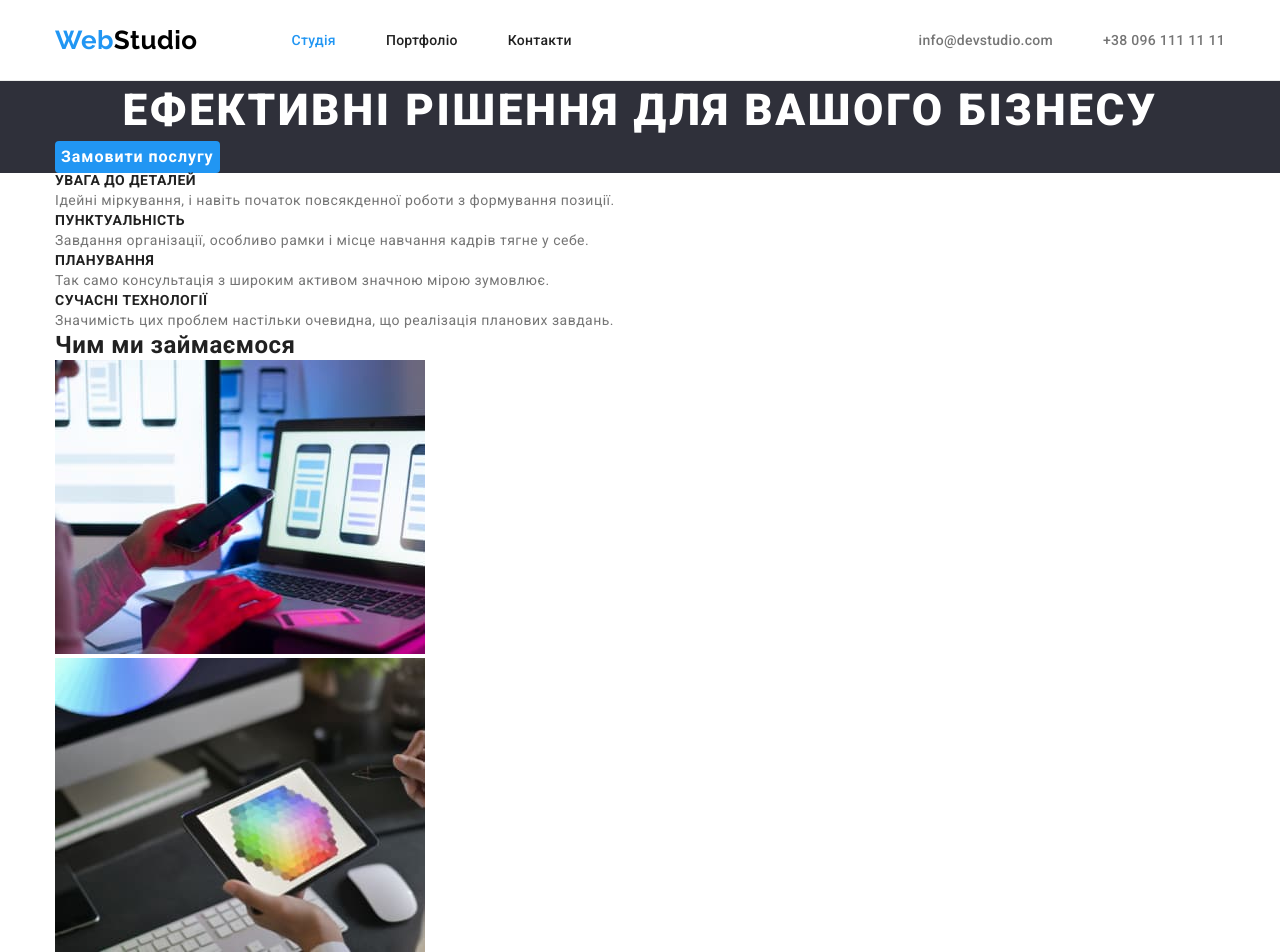
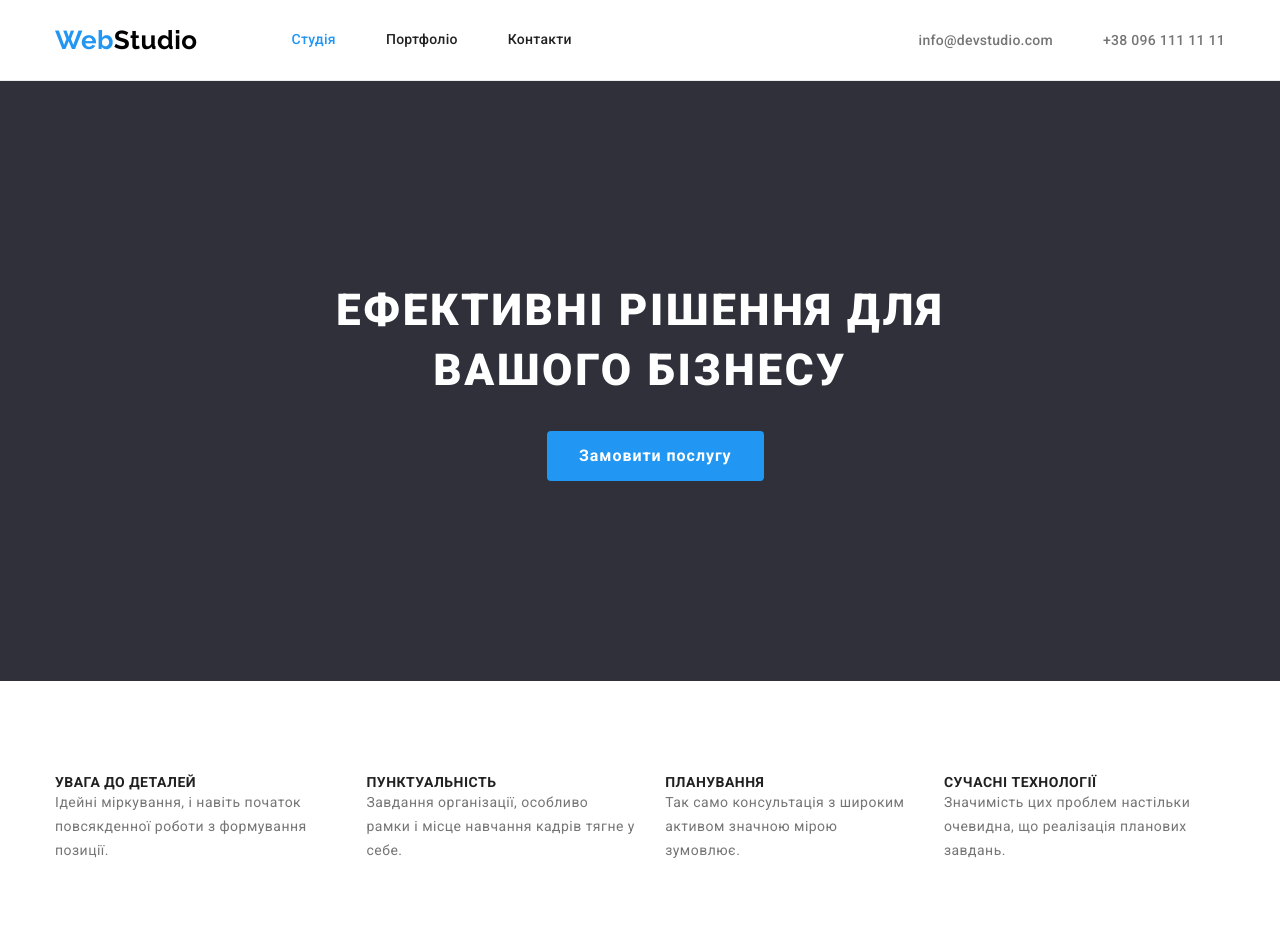
Before and after one commit to ThisNarciss/goit-markup-hw-03, a plain HTML site: page index.html in a window 1280 px wide. Shown: the top 952 px of the page. Drawn offline with nearby package versions, Linux system fonts and the light colour scheme.

Commit message:
adds edits in hw3

```diff
--- a/css/styles.css
+++ b/css/styles.css
@@ -38,7 +38,18 @@ ul {
 .border-bottom {
   border-bottom: 1px solid #ececec;
 }
-
+.visually-hidden {
+  position: absolute;
+  white-space: nowrap;
+  width: 1px;
+  height: 1px;
+  overflow: hidden;
+  border: 0;
+  padding: 0;
+  clip: rect(0 0 0 0);
+  clip-path: inset(50%);
+  margin: -1px;
+}
 .container {
   width: 1200px;
   margin-left: auto;
@@ -74,7 +85,7 @@ ul {
   display: inline-block;
   display: flex;
   list-style-type: none;
-  height: 80px;
+
   align-items: center;
 }
 
@@ -90,11 +101,16 @@ ul {
   letter-spacing: 0.02em;
   font-family: inherit;
   text-decoration: none;
+
+  display: inline-block;
+  padding-top: 32px;
+  padding-bottom: 32px;
 }
 
 .site-nav-link:hover,
 .site-nav-link:focus {
   color: var(--accent);
+
 }
 .header-contacts {
   display: flex;
@@ -121,6 +137,8 @@ ul {
 /*Hero*/
 .hero {
   background-color: var(--fon-section-bgc);
+  padding-top: 200px;
+  padding-bottom: 200px;
 }
 .hero-title {
   color: var(--fon-main-color);
@@ -130,6 +148,11 @@ ul {
   letter-spacing: 0.06em;
   text-transform: uppercase;
   text-align: center;
+
+  max-width: 696px;
+  margin-right: auto;
+  margin-left: auto;
+  margin-bottom: 30px;
 }
 
 .hero-btn {
@@ -143,6 +166,9 @@ ul {
   font-family: inherit;
   border: none;
   border-radius: 4px;
+
+  padding: 10px 32px;
+  margin-left: 492px;
 }
 .hero-btn:hover,
 .hero-btn:focus {
@@ -150,22 +176,15 @@ ul {
   color: var(--fon-main-color);
 }
 /*Benefits*/
-
-.visually-hidden {
-  position: absolute;
-  white-space: nowrap;
-  width: 1px;
-  height: 1px;
-  overflow: hidden;
-  border: 0;
-  padding: 0;
-  clip: rect(0 0 0 0);
-  clip-path: inset(50%);
-  margin: -1px;
+.benefits {
+  padding-top: 94px;
 }
-
 .benefits-list {
+  display: flex;
   list-style: none;
+}
+.benefits-list-item + .benefits-list-item {
+  margin-left: 30px;
 }
 .benefits-list-title {
   font-weight: var(--dominant-weight);
@@ -179,20 +198,32 @@ ul {
   line-height: 1.71;
 }
 /*Work*/
-
-.work > .work-title {
+.work {
+  padding-top: 94px;
+  padding-bottom: 94px;
+}
+.work-title {
   font-weight: var(--dominant-weight);
   font-size: 36px;
   line-height: 1.17;
   text-align: center;
+
+  margin-bottom: 50px;
 }
 .work-list {
+  display: flex;
+
   list-style: none;
+}
+.work-list-item + .work-list-item {
+  margin-left: 30px;
 }
 
 /*Team*/
 .team {
   background-color: var(--secondary-bgc);
+  padding-top: 94px;
+  padding-bottom: 94px;
 }
 .team-title {
   font-weight: var(--dominant-weight);
@@ -200,13 +231,11 @@ ul {
   line-height: 1.17;
   text-align: center;
 
-  padding-top: 95px;
-  padding-bottom: 50px;
+  margin-bottom: 50px;
 }
 .team-list {
   display: flex;
   list-style: none;
-  padding-bottom: 94px;
 }
 .team-item + .team-item {
   margin-left: 50px;
```
Also changed, not shown: index.html (+4 -4 lines).
